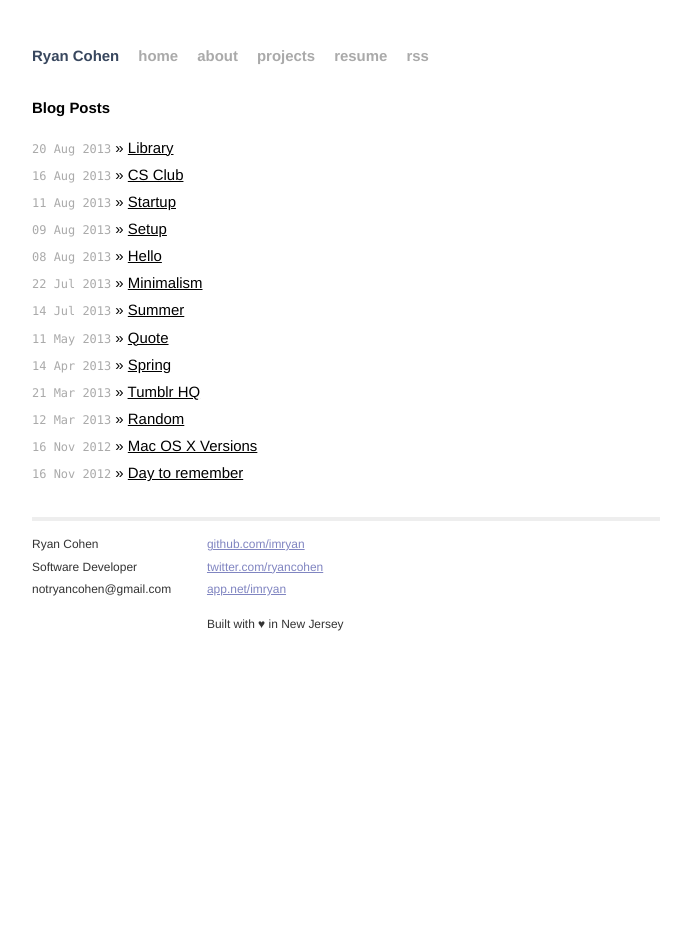
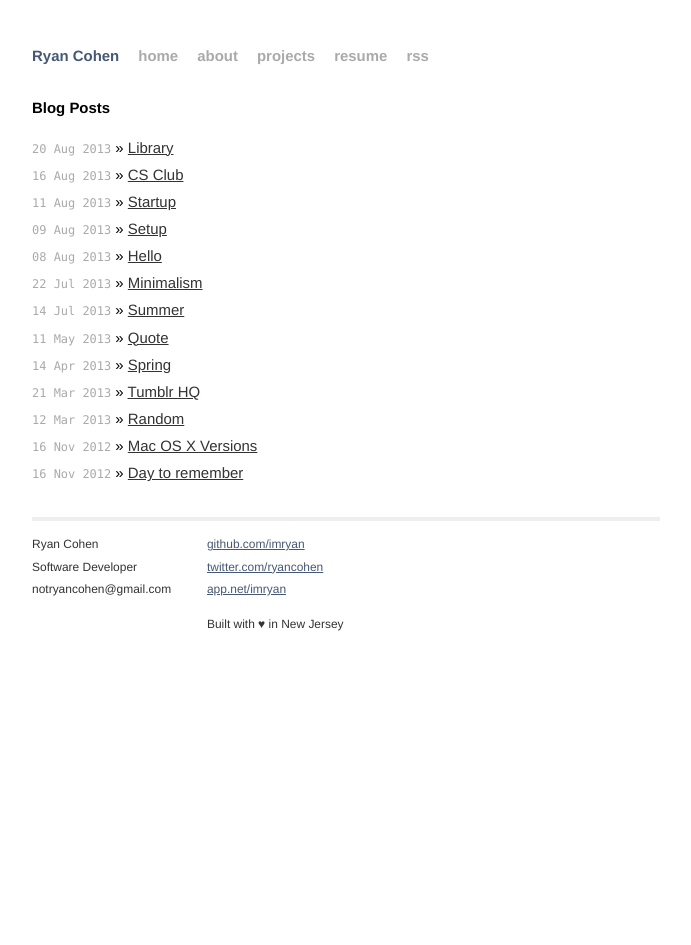
Before and after one commit to imryan/imryan.github.io, a Jekyll site: the page built from index.html, in a window 1280 px wide. Shown: the whole page, without its empty margins (294-985 px from the left). Built offline with Jekyll 4.4.1, drawn with Linux system fonts in a browser that asks for light colours; Markdown is read by kramdown in place of the engine named in the settings.

Commit message:
Should be done now

```diff
--- a/css/main.css
+++ b/css/main.css
@@ -25,9 +25,9 @@
 h1 { margin-bottom: 1em; }
 p { margin: 1em 0; }
 
-a         { color: black; }
-a:hover   { color: gray;  }
-a:visited { color: black; }
+a         { color: #333; }
+a:hover   { color: #232323; }
+a:visited { color: #333; }
 
 /*****************************************************************************/
 /*
@@ -74,7 +74,7 @@
 }
 
 .site .header h1.title a {
-  color: #38475E;
+  color: #465875;
 }
 
 .site .header h1.title a:hover {
@@ -108,7 +108,7 @@
 }
 
 .site .footer .contact a {
-  color: #8085C1;
+  color: #465875;
 }
 
 .site .footer .rss {
```
